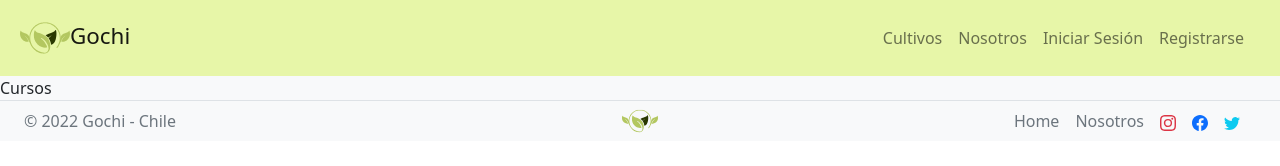
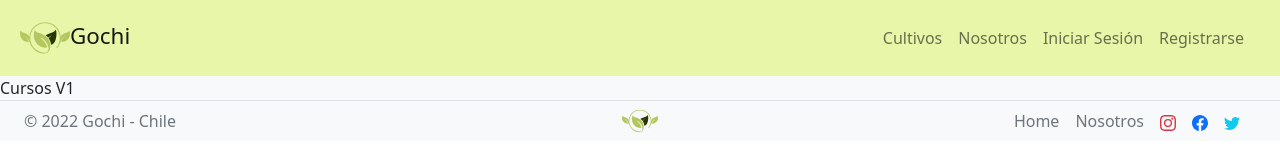
Before and after one commit to jhmellado/gochi-app, a React (Create React App) app: page /cursos in a window 1280 px wide. Shown: the top 166 px of the page. Built offline with nearby package versions, Linux system fonts and the light colour scheme; no server answers; the database is empty; sample sign-in values are in the browser's storage.

Commit message:
vista cursos v1

```diff
--- a/src/components/view/Cursos.jsx
+++ b/src/components/view/Cursos.jsx
@@ -14,7 +14,7 @@ const Cursos = (props) => {
     document.title = "Gochi - Cursos";
   }, [props.history]);
 
-  return <div>Cursos</div>;
+  return (<div>Cursos V1</div>);
 };
 
 export default withRouter(Cursos);
```
